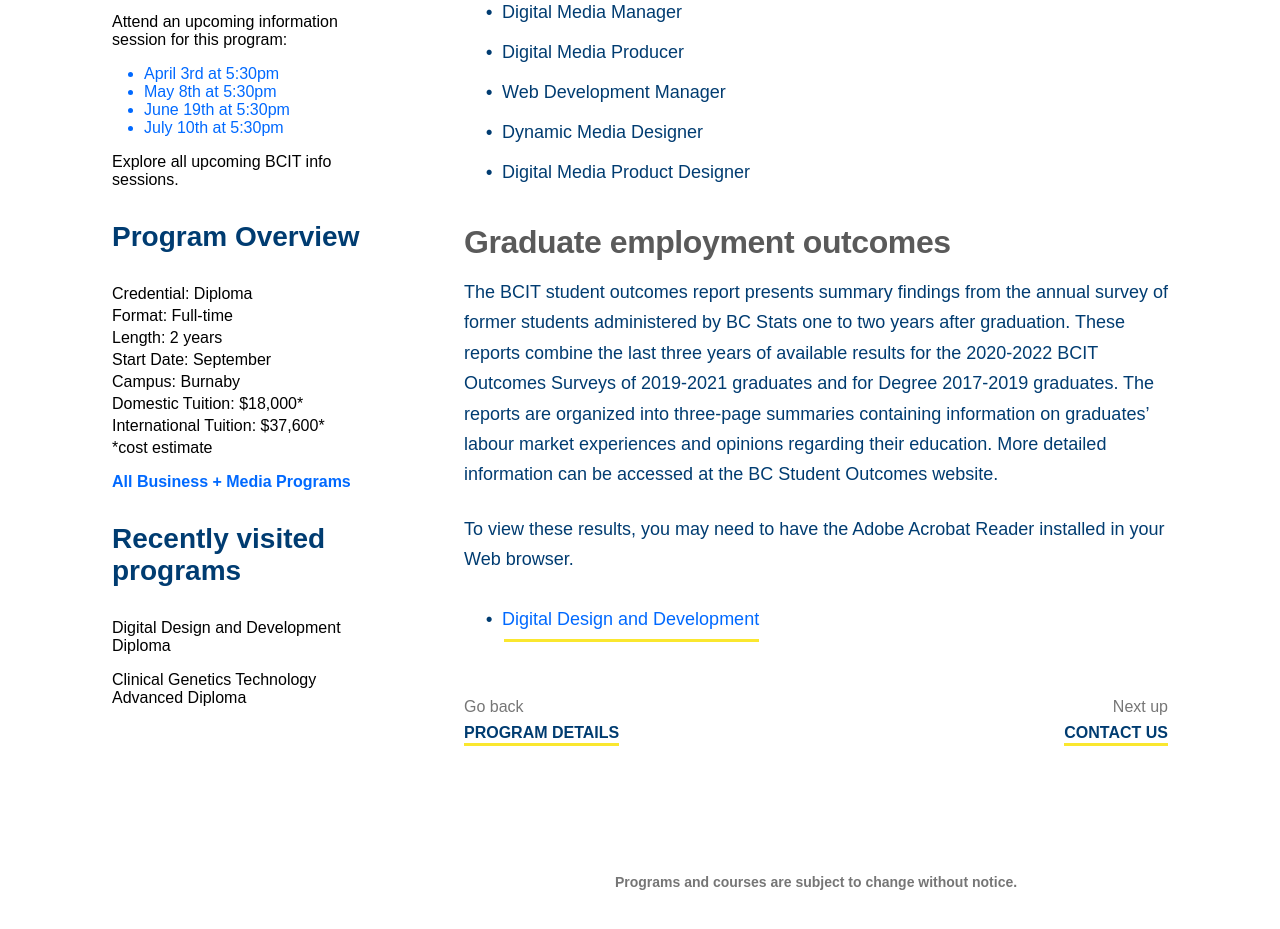
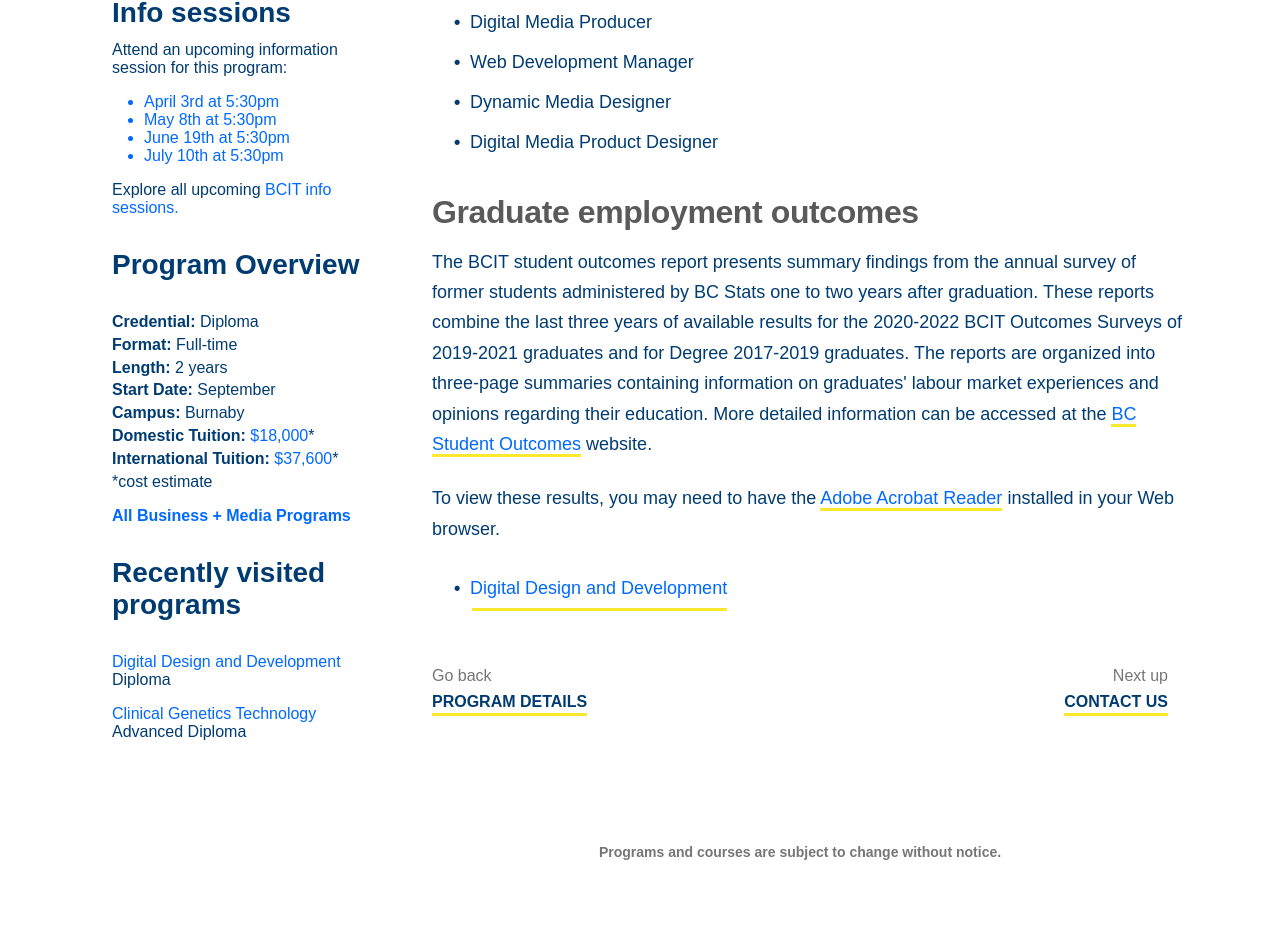
Before and after one commit to Mariessa-Pinto/mdia2109-class10-change-languages, a Next.js app: page / in a window 1280 px wide. Shown: the part 1301-2230 px from the top of the page. Built offline with nearby package versions, Linux system fonts and the light colour scheme.

Commit message:
all bolded and blue text added

```diff
--- a/components/Sidebar/Sidebar.module.css
+++ b/components/Sidebar/Sidebar.module.css
@@ -1,5 +1,6 @@
 .sidebar {
-    width: 22rem;
+    width: 18rem;
+    margin-right: 2rem;
 }
 
 .aboutList {
@@ -9,6 +10,12 @@
 
 .aboutListItem {
     padding: 1rem 0;
+    color: var(--blue);
+}
+
+.aboutListItemActive {
+    padding: 1rem 0;
+    color: var(--bright-blue);
 }
 
 .overviewList {
@@ -32,6 +39,7 @@
 
 .info {
     padding: 1rem;
+    color: var(--blue);
 }
 
 .headerInfo {
@@ -66,10 +74,16 @@
     padding: 1rem 1rem 1rem 1rem;
     display: flex;
     flex-direction: column;
-    gap: 0.25rem;
+    gap: 0.3rem;
+    color: var(--blue);
 }
 
 .programName {
     padding: 1rem 1rem 0rem 1rem;
     max-width: 19rem;
+    color: var(--blue);
 }
+
+.blue {
+    color: var(--bright-blue);
+}
--- a/components/Sidebar/index.js
+++ b/components/Sidebar/index.js
@@ -15,7 +15,7 @@
                     <li className={styles.aboutListItem}><FormattedMessage id="page.home.sidebar.about.item.four"/></li>
                     <li className={styles.aboutListItem}><FormattedMessage id="page.home.sidebar.about.item.five"/></li>
                     <li className={styles.aboutListItem}><FormattedMessage id="page.home.sidebar.about.item.six"/></li>
-                    <li className={styles.aboutListItem}><FormattedMessage id="page.home.sidebar.about.item.seven"/></li>
+                    <li className={styles.aboutListItemActive}><FormattedMessage id="page.home.sidebar.about.item.seven"/></li>
                     <li className={styles.aboutListItem}><FormattedMessage id="page.home.sidebar.about.item.eight"/></li>
                     <li className={styles.aboutListItem}><FormattedMessage id="page.home.sidebar.about.item.nine"/></li>
                 </ul>
@@ -29,26 +29,26 @@
                     <li className={styles.dates}><FormattedMessage id="page.home.sidebar.info.list.three"/></li>
                     <li className={styles.dates}><FormattedMessage id="page.home.sidebar.info.list.four"/></li>
                 </ul>
-                <p className={styles.infoText}><FormattedMessage id="page.home.sidebar.info.explore"/></p>
+                <p className={styles.infoText}><FormattedMessage id="page.home.sidebar.info.explore"/><span className={styles.blue}><FormattedMessage id="page.home.sidebar.infor.explore.blue"/></span></p>
             </div>
             <div className={styles.overview}>
                 <h2 className={styles.headerOverview}><FormattedMessage id="page.home.sidebar.overview.header"/></h2>
                 <ul className={styles.overviewListWhole}>
-                    <li className={styles.overviewList}><FormattedMessage id="page.home.sidebar.overview.credential"/></li>
-                    <li className={styles.overviewList}><FormattedMessage id="page.home.sidebar.overview.format"/></li>
-                    <li className={styles.overviewList}><FormattedMessage id="page.home.sidebar.overview.length"/></li>
-                    <li className={styles.overviewList}><FormattedMessage id="page.home.sidebar.overview.start"/></li>
-                    <li className={styles.overviewList}><FormattedMessage id="page.home.sidebar.overview.campus"/></li>
-                    <li className={styles.overviewList}><FormattedMessage id="page.home.sidebar.overview.domestic"/></li>
-                    <li className={styles.overviewList}><FormattedMessage id="page.home.sidebar.overview.int"/></li>
+                    <li className={styles.overviewList}><FormattedMessage id="page.home.sidebar.overview.credential" values={{ b: (info) => <b>{info}</b>}}/></li>
+                    <li className={styles.overviewList}><FormattedMessage id="page.home.sidebar.overview.format" values={{ b: (info) => <b>{info}</b>}}/></li>
+                    <li className={styles.overviewList}><FormattedMessage id="page.home.sidebar.overview.length" values={{ b: (info) => <b>{info}</b>}}/></li>
+                    <li className={styles.overviewList}><FormattedMessage id="page.home.sidebar.overview.start" values={{ b: (info) => <b>{info}</b>}}/></li>
+                    <li className={styles.overviewList}><FormattedMessage id="page.home.sidebar.overview.campus" values={{ b: (info) => <b>{info}</b>}}/></li>
+                    <li className={styles.overviewList}><FormattedMessage id="page.home.sidebar.overview.domestic" values={{ b: (info) => <b>{info}</b>}}/><span className={styles.blue}><FormattedMessage id="page.home.sidebar.overview.domestic.num"/></span>*</li>
+                    <li className={styles.overviewList}><FormattedMessage id="page.home.sidebar.overview.int" values={{ b: (info) => <b>{info}</b>}}/><span className={styles.blue}><FormattedMessage id="page.home.sidebar.overview.int.num"/></span>*</li>
                     <li className={styles.overviewList}><FormattedMessage id="page.home.sidebar.overview.cost"/></li>
                 </ul>
                 <h5 className={styles.allPrograms}><FormattedMessage id="page.home.sidebar.overview.link"/></h5>
             </div>
             <div className={styles.recent}>
                 <h2 className={styles.headerOverview}><FormattedMessage id="page.home.sidebar.recent.header"/></h2>
-                <p className={styles.programName}><FormattedMessage id="page.home.sidebar.recent.link.one"/></p>
-                <p className={styles.programName}><FormattedMessage id="page.home.sidebar.recent.link.two"/></p>
+                <p className={styles.programName}><span className={styles.blue}><FormattedMessage id="page.home.sidebar.recent.link.one.blue"/></span><FormattedMessage id="page.home.sidebar.recent.link.one"/></p>
+                <p className={styles.programName}><span className={styles.blue}><FormattedMessage id="page.home.sidebar.recent.link.two.blue"/></span><FormattedMessage id="page.home.sidebar.recent.link.two"/></p>
             </div>
         </div>
     )
--- a/i18n/en.json
+++ b/i18n/en.json
@@ -29,27 +29,32 @@
     "page.home.sidebar.about.item.six": "Program Details",
     "page.home.sidebar.about.item.seven": "Graduating & Jobs",
     "page.home.sidebar.about.item.eight": "Contact Us",
-    "page.home.sidebar.about.item.nine": "Suscribe",
+    "page.home.sidebar.about.item.nine": "Subscribe",
     "page.home.sidebar.info.header": "Info sessions",
     "page.home.sidebar.info.desc": "Attend an upcoming information session for this program:",
     "page.home.sidebar.info.list.one": "April 3rd at 5:30pm",
     "page.home.sidebar.info.list.two": "May 8th at 5:30pm",
     "page.home.sidebar.info.list.three": "June 19th at 5:30pm",
     "page.home.sidebar.info.list.four": "July 10th at 5:30pm",
-    "page.home.sidebar.info.explore": "Explore all upcoming BCIT info sessions.",
+    "page.home.sidebar.info.explore": "Explore all upcoming ",
+    "page.home.sidebar.infor.explore.blue": "BCIT info sessions.",
     "page.home.sidebar.overview.header": "Program Overview",
-    "page.home.sidebar.overview.credential": "Credential: Diploma",
-    "page.home.sidebar.overview.format": "Format: Full-time",
-    "page.home.sidebar.overview.length": "Length: 2 years",
-    "page.home.sidebar.overview.start": "Start Date: September",
-    "page.home.sidebar.overview.campus": "Campus: Burnaby",
-    "page.home.sidebar.overview.domestic": "Domestic Tuition: $18,000*",
-    "page.home.sidebar.overview.int": "International Tuition: $37,600*",
+    "page.home.sidebar.overview.credential": "<b>Credential:</b> Diploma",
+    "page.home.sidebar.overview.format": "<b>Format:</b> Full-time",
+    "page.home.sidebar.overview.length": "<b>Length:</b> 2 years",
+    "page.home.sidebar.overview.start": "<b>Start Date:</b> September",
+    "page.home.sidebar.overview.campus": "<b>Campus:</b> Burnaby",
+    "page.home.sidebar.overview.domestic": "<b>Domestic Tuition:</b>",
+    "page.home.sidebar.overview.domestic.num": " $18,000",
+    "page.home.sidebar.overview.int": "<b>International Tuition:</b>",
+    "page.home.sidebar.overview.int.num": " $37,600",
     "page.home.sidebar.overview.cost": "*cost estimate",
     "page.home.sidebar.overview.link": "All Business + Media Programs",
     "page.home.sidebar.recent.header": "Recently visited programs",
-    "page.home.sidebar.recent.link.one": "Digital Design and Development Diploma",
-    "page.home.sidebar.recent.link.two": "Clinical Genetics Technology Advanced Diploma",
+    "page.home.sidebar.recent.link.one.blue": "Digital Design and Development",
+    "page.home.sidebar.recent.link.one": " Diploma",
+    "page.home.sidebar.recent.link.two.blue": "Clinical Genetics Technology",
+    "page.home.sidebar.recent.link.two": " Advanced Diploma",
     "page.home.main.header": "Graduating & Jobs",
     "page.home.main.para.one": "Graduates have a variety of digital media skills that can lead them to various content design and development jobs with digital media production studios, advertising companies, design firms, and web and mobile app developers. Graduates may also have opportunities to be part of a team that creates games, digital animations, and dynamic content.",
     "page.home.main.para.two": "Job opportunities:",
@@ -66,8 +71,12 @@
     "page.home.main.list.eleven": "Dynamic Media Designer",
     "page.home.main.list.twelve": "Digital Media Product Designer",
     "page.home.main.subheader": "Graduate employment outcomes",
-    "page.home.main.sectiontwo.para.one": "The BCIT student outcomes report presents summary findings from the annual survey of former students administered by BC Stats one to two years after graduation. These reports combine the last three years of available results for the 2020-2022 BCIT Outcomes Surveys of 2019-2021 graduates and for Degree 2017-2019 graduates. The reports are organized into three-page summaries containing information on graduates’ labour market experiences and opinions regarding their education. More detailed information can be accessed at the BC Student Outcomes website.",
-    "page.home.main.sectiontwo.para.two": "To view these results, you may need to have the Adobe Acrobat Reader installed in your Web browser.",
+    "page.home.main.sectiontwo.para.one": "The BCIT student outcomes report presents summary findings from the annual survey of former students administered by BC Stats one to two years after graduation. These reports combine the last three years of available results for the 2020-2022 BCIT Outcomes Surveys of 2019-2021 graduates and for Degree 2017-2019 graduates. The reports are organized into three-page summaries containing information on graduates' labour market experiences and opinions regarding their education. More detailed information can be accessed at the ",
+    "page.home.main.sectiontwo.para.one.blue": "BC Student Outcomes",
+    "page.home.main.sectiontwo.para.one.two": " website.",
+    "page.home.main.sectiontwo.para.two": "To view these results, you may need to have the ",
+    "page.home.main.sectiontwo.para.two.blue": "Adobe Acrobat Reader",
+    "page.home.main.sectiontwo.para.two.two": " installed in your Web browser.",
     "page.home.main.sectiontwo.listitem": "Digital Design and Development",
     "page.home.main.goback": "Go back",
     "page.home.main.goback.title": "PROGRAM DETAILS",
--- a/i18n/fr.json
+++ b/i18n/fr.json
@@ -36,20 +36,25 @@
     "page.home.sidebar.info.list.two": "8 mai à 17:30",
     "page.home.sidebar.info.list.three": "19 juin à 17:30",
     "page.home.sidebar.info.list.four": "10 juillet à 17:30",
-    "page.home.sidebar.info.explore": "Découvrez toutes les prochaines séances d'information du BCIT.",
+    "page.home.sidebar.info.explore": "Découvrez toutes les prochaines ",
+    "page.home.sidebar.infor.explore.blue": "séances d'information du BCIT.",
     "page.home.sidebar.overview.header": "Aperçu du programme",
-    "page.home.sidebar.overview.credential": "Diplôme: Diplôme",
-    "page.home.sidebar.overview.format": "Format: Temps plein",
-    "page.home.sidebar.overview.length": "Durée: 2 ans",
-    "page.home.sidebar.overview.start": "Date de début: Septembre",
-    "page.home.sidebar.overview.campus": "Campus: Burnaby",
-    "page.home.sidebar.overview.domestic": "Frais de scolarité nationaux: 18 000$*",
-    "page.home.sidebar.overview.int": "Frais de scolarité internationaux: 37 600$*",
+    "page.home.sidebar.overview.credential": "<b>Diplôme:</b> Diplôme",
+    "page.home.sidebar.overview.format": "<b>Format:</b> Temps plein",
+    "page.home.sidebar.overview.length": "<b>Durée:</b> 2 ans",
+    "page.home.sidebar.overview.start": "<b>Date de début:</b> Septembre",
+    "page.home.sidebar.overview.campus": "<b>Campus:</b> Burnaby",
+    "page.home.sidebar.overview.domestic": "<b>Frais de scolarité nationaux:</b>",
+    "page.home.sidebar.overview.domestic.num": "18 000 $",
+    "page.home.sidebar.overview.int": "<b>Frais de scolarité internationaux:</b>",
+    "page.home.sidebar.overview.int.num": " 37 600 $",
     "page.home.sidebar.overview.cost": "*estimation des coûts",
     "page.home.sidebar.overview.link": "Tous les programmes Entreprises + Médias",
     "page.home.sidebar.recent.header": "Programmes récemment visités",
-    "page.home.sidebar.recent.link.one": "Conception et développement numérique Diplôme",
-    "page.home.sidebar.recent.link.two": "Technologie de génétique clinique Diplôme d'études supérieures",
+    "page.home.sidebar.recent.link.one.blue": "Conception et développement numérique",
+    "page.home.sidebar.recent.link.one": " Diplôme",
+    "page.home.sidebar.recent.link.two.blue": "Technologie de génétique clinique",
+    "page.home.sidebar.recent.link.two": " Diplôme d'études supérieures",
     "page.home.main.header": "Diplômes et emplois",
     "page.home.main.para.one": "Les diplômés possèdent une variété de compétences en médias numériques qui peuvent les mener à divers emplois de conception et de développement de contenu avec des studios de production de médias numériques, des sociétés de publicité, des entreprises de conception et des développeurs d'applications Web et mobiles. Les diplômés peuvent également avoir la possibilité de faire partie d'une équipe qui crée des jeux, des animations numériques et du contenu dynamique.",
     "page.home.main.para.two": "Opportunités d'emploi :",
@@ -66,8 +71,12 @@
     "page.home.main.list.eleven": "Concepteur de médias dynamiques",
     "page.home.main.list.twelve": "Concepteur de produits multimédias numériques",
     "page.home.main.subheader": "Résultats d'emploi des diplômés",
-    "page.home.main.sectiontwo.para.one": "Le rapport sur les résultats des étudiants du BCIT présente les résultats sommaires de l'enquête annuelle auprès des anciens étudiants administrée par BC Stats un à deux ans après l'obtention du diplôme. Ces rapports combinent les trois dernières années de résultats disponibles pour les sondages sur les résultats BCIT 2020-2022 des diplômés 2019-2021 et pour les diplômés 2017-2019. Les rapports sont organisés en résumés de trois pages contenant des informations sur les expériences des diplômés sur le marché du travail et leurs opinions concernant leur éducation. Des informations plus détaillées peuvent être consultées sur le site Web BC Student Outcomes.",
-    "page.home.main.sectiontwo.para.two": "Pour afficher ces résultats, vous devrez peut-être installer Adobe Acrobat Reader dans votre navigateur Web.",
+    "page.home.main.sectiontwo.para.one": "Le rapport sur les résultats des étudiants du BCIT présente les résultats sommaires de l'enquête annuelle auprès des anciens étudiants administrée par BC Stats un à deux ans après l'obtention du diplôme. Ces rapports combinent les trois dernières années de résultats disponibles pour les sondages sur les résultats BCIT 2020-2022 des diplômés 2019-2021 et pour les diplômés 2017-2019. Les rapports sont organisés en résumés de trois pages contenant des informations sur les expériences des diplômés sur le marché du travail et leurs opinions concernant leur éducation. Des informations plus détaillées peuvent être consultées sur le site Web ",
+    "page.home.main.sectiontwo.para.one.blue": "BC Student Outcomes",
+    "page.home.main.sectiontwo.para.one.two": ".",
+    "page.home.main.sectiontwo.para.two": "Pour afficher ces résultats, vous devrez peut-être installer ",
+    "page.home.main.sectiontwo.para.two.blue": "Adobe Acrobat Reader",
+    "page.home.main.sectiontwo.para.two.two": " dans votre navigateur Web.",
     "page.home.main.sectiontwo.listitem": "Conception et développement numérique",
     "page.home.main.goback": "Retourner",
     "page.home.main.goback.title": "DÉTAILS DU PROGRAMME",
--- a/pages/index.js
+++ b/pages/index.js
@@ -53,8 +53,8 @@
               <li><FormattedMessage id="page.home.main.list.twelve"/></li>
             </ul>
             <h3 className={styles.subheader}><FormattedMessage id="page.home.main.subheader"/></h3>
-            <p className={styles.para}><FormattedMessage id="page.home.main.sectiontwo.para.one"/></p>
-            <p className={styles.para}><FormattedMessage id="page.home.main.sectiontwo.para.two"/></p>
+            <p className={styles.para}><FormattedMessage id="page.home.main.sectiontwo.para.one"/><span className={styles.underlinedBlue}><FormattedMessage id="page.home.main.sectiontwo.para.one.blue"/></span><FormattedMessage id="page.home.main.sectiontwo.para.one.two"/></p>
+            <p className={styles.para}><FormattedMessage id="page.home.main.sectiontwo.para.two"/><span className={styles.underlinedBlue}><FormattedMessage id="page.home.main.sectiontwo.para.two.blue"/></span><FormattedMessage id="page.home.main.sectiontwo.para.two.two"/></p>
             <ul className={styles.list}>
               <li className={styles.underlined}><FormattedMessage id="page.home.main.sectiontwo.listitem"/></li>
             </ul>
@@ -70,14 +70,6 @@
             </div>
             <p className={styles.notice}><FormattedMessage id="page.home.main.bottom.para"/></p>
           </div>
-
-
-            {/* <h1>
-              <FormattedMessage id="page.home.title" values={{ b: (info) => <b>{info}</b>}}/>
-            </h1>
-            <p className={styles.desctiption}>
-              <FormattedMessage id="page.home.description"/>
-            </p> */}
       </main>
       <Footer/>
     </>
--- a/styles/Home.module.css
+++ b/styles/Home.module.css
@@ -100,3 +100,8 @@
   max-width: 10rem;
   padding-bottom: 0.1rem;
 }
+
+.underlinedBlue {
+  border-bottom: 3.5px solid var(--yellow);
+  color: var(--bright-blue);
+}
```
